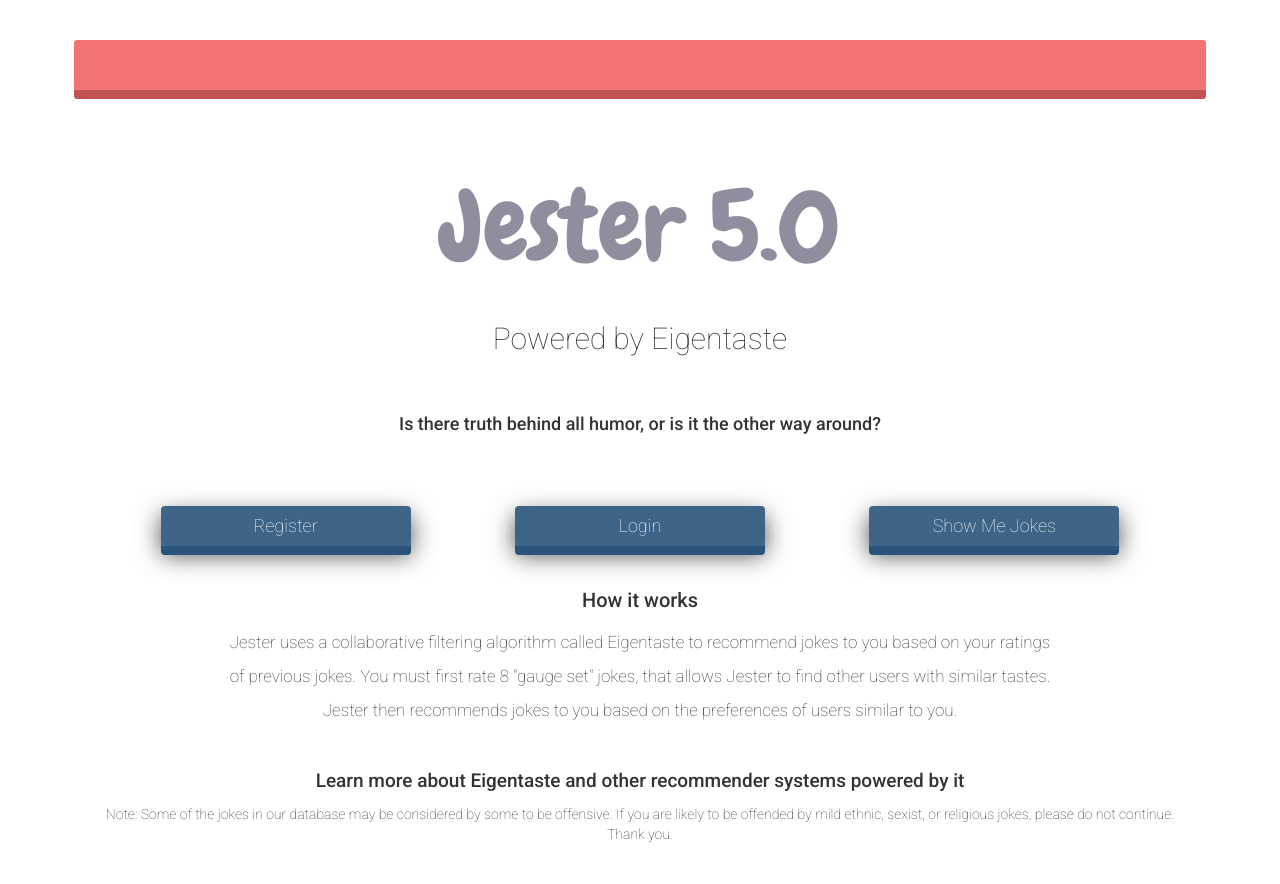
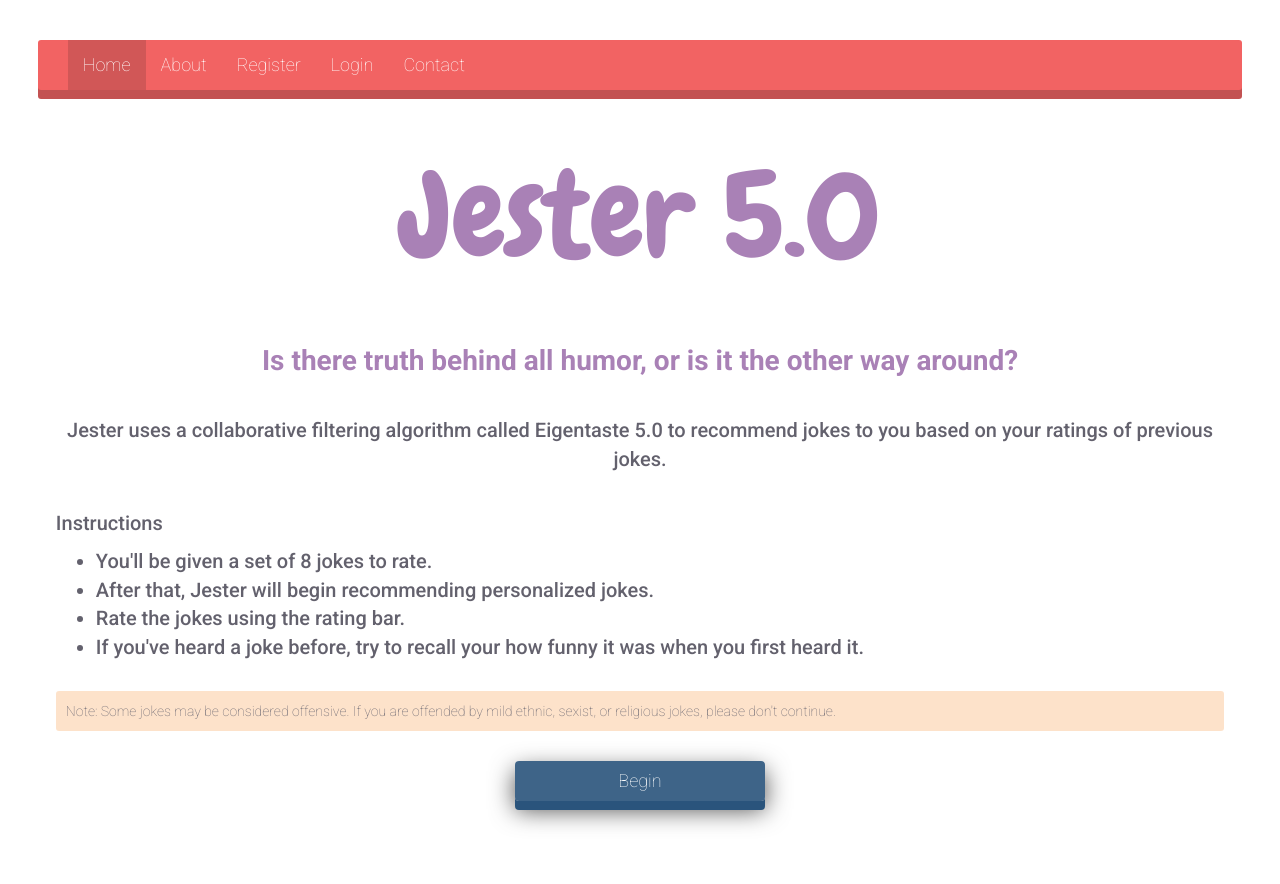
Before and after one commit to BerkeleyAutomation/Jester-Frontend, a plain HTML site: page index.html in a window 1280 px wide. Drawn offline with nearby package versions, Linux system fonts and the light colour scheme.

Commit message:
Finished redesigning home page

```diff
--- a/css/style.css
+++ b/css/style.css
@@ -3,8 +3,9 @@
     font-weight: 100;
     height: 100%;
     margin: 0;
-    padding: 3%;
+    padding: 1.5%;
     padding-top: 20px;
+    color: rgb(169,129,182);
 }
 
 .content {
@@ -16,12 +17,12 @@
 
 .jester-heading {
     text-align: center;
-    font-size: 100px;
+    font-size: 120px;
     /* Padding */
-    padding-top: 25px;
     padding-bottom: 10px;
+    padding-left: 0px;
+    padding-right: 0px;
     font-family: 'Chewy';
-    color: rgb(145,141,159);
 }
 
 .jester-subheading {
@@ -39,7 +40,7 @@
 
 .jester-introduction {
     /* Margins */
-    margin-top: 50px;
+    margin-top: 30px;
     /* Padding */
     padding-right: 5%;
     padding-left: 5%;
@@ -47,8 +48,8 @@
 
 .jester-introduction-heading {
     text-align: center;
-    font-size: 18px;
-    font-weight: 500;
+    font-size: 28px;
+    font-weight: 700;
 }
 
 .jester-introduction-body {
@@ -81,7 +82,7 @@
     padding-left: 40px;
     padding-top: 7px;
     /* Margins */
-    margin-top: 20px;
+    margin-top: 90px;
     margin-right: auto;
     margin-left: auto;
     text-align: center;
@@ -186,10 +187,22 @@
 }
 
 .navbar, .navbar-default {
-    border: none;
-    background: rgba(242, 99, 99, 0.9);
+    border: none !important;
+    background: rgb(242, 99, 99);
     border-radius: 3px;
     -webkit-box-shadow: 0px 9px 0px rgb(195, 82, 82);
+    -moz-box-shadow: 0px 9px 0px rgb(195, 82, 82);
+    box-shadow: 0px 9px 0px rgb(195, 82, 82);
+}
+
+.active-item {
+    background: rgba(195, 82, 82, 0.69) !important;
+}
+
+.item {
+    color: white !important;
+    font-size: 18px !important;
+    text-align: center !important;
 }
 
 a.brand {
@@ -207,3 +220,39 @@
 #toggle-button:hover {
     background: rgb(255, 179, 179);
 }
+
+#navbar-collapse {
+    border: none;
+}
+
+.jester-info {
+    color: rgb(99, 97, 109);
+}
+
+.nav-item {
+    border: none;
+    color: #ffffff;
+    height: 50px;
+    padding-top: 10px;
+    padding-left: 0;
+    padding-right: 0;
+    font-size: 18px;
+    display: inline-block;
+    margin: 0;
+    text-align: center;
+}
+
+.info {
+    text-align: center;
+    margin-top: 25px;
+    font-size: 20px;
+    font-weight: 400;
+}
+
+.important {
+    margin-top: 20px;
+    border-radius: 3px;
+    color: rgb(99, 97, 109);
+    background: rgba(244, 123, 16, 0.22);
+    padding: 10px;
+}
--- a/index.html
+++ b/index.html
@@ -8,7 +8,7 @@
 
     <!-- Bootstrap -->
     <link href="css/bootstrap.min.css" rel="stylesheet">
-    <link href='http://fonts.googleapis.com/css?family=Roboto:100,500' rel='stylesheet' type='text/css'>
+    <link href='http://fonts.googleapis.com/css?family=Roboto:100,500,700' rel='stylesheet' type='text/css'>
     <link href='http://fonts.googleapis.com/css?family=Chewy' rel='stylesheet' type='text/css'>
 
     <!-- HTML5 shim and Respond.js for IE8 support of HTML5 elements and media queries -->
@@ -23,57 +23,63 @@
     <link href="css/style.css" rel="stylesheet">
 </head>
     <body>
-        <nav class="navbar navbar-default">
+        <nav class="navbar navbar-default" id="navbar">
+            <!-- Collect the nav links, forms, and other content for toggling -->
             <div class="container-fluid">
+                <!-- Brand and toggle get grouped for better mobile display -->
                 <div class="navbar-header">
-                    <button type="button" id="toggle-button" class="navbar-toggle collapsed" data-toggle="collapse">
-                        <span class="sr-only">Toggle navigation</span>
+                    <button type="button" id="toggle-button" class="navbar-toggle collapsed" data-toggle="collapse" data-target="#navbar-collapse">
                         <span class="icon-bar"></span>
                         <span class="icon-bar"></span>
                         <span class="icon-bar"></span>
                     </button>
                 </div>
-            </div>
+
+                <!-- Collect the nav links, forms, and other content for toggling -->
+                <div class="collapse navbar-collapse" id="navbar-collapse">
+                    <ul class="nav navbar-nav">
+                        <li class="active"><a href="#" class="item active-item">Home</a></li>
+                        <li><a class="item" href="#">About</a></li>
+                        <li><a class="item" href="#">Register</a></li>
+                        <li><a class="item" href="#">Login</a></li>
+                        <li><a class="item" href="#">Contact</a></li>
+                    </ul>
+                </div> <!-- /.navbar-collapse -->
+            </div> <!-- /.container-fluid -->
         </nav>
         <div class="content">
             <!-- Heading -->
             <div>
                 <p class="jester-heading">Jester 5.0</p>
-                <p class="jester-subheading">Powered by Eigentaste</p>
             </div>
             <!-- Introduction -->
             <div class="jester-introduction">
                 <p class="jester-introduction-heading">Is there truth behind all humor, or is it the other way around?</p>
             </div>
-            <!-- Buttons -->
-            <div class="jester-button-container">
-                <div class="col-md-4 jester-button-subcontainer">
-                   <a href="register.html"><div class="jester-button">Register</div></a>
+            <div class="row">
+                <div class="col-md-12 info">
+                    <p class="jester-info">
+                        Jester uses a collaborative filtering algorithm called Eigentaste 5.0
+                        to recommend jokes to you based on your ratings of previous jokes.
+                    </p>
                 </div>
-                <div class="col-md-4 jester-button-subcontainer">
-                    <a href="login.html"><div class="jester-button" href="#">Login</div></a>
-                </div>
-                <div class="col-md-4 jester-button-subcontainer">
-                    <div class="jester-button" href="#">Show Me Jokes</div>
+                <div class="col-md-12 info" style="text-align: left;">
+                    <p class="jester-info">Instructions</p>
+                    <ul class="jester-info">
+                        <li>You'll be given a set of 8 jokes to rate.</li>
+                        <li>After that, Jester will begin recommending personalized jokes.</li>
+                        <li>Rate the jokes using the rating bar.</li>
+                        <li>If you've heard a joke before, try to recall your how funny
+                            it was when you first heard it.</li>
+                    </ul>
                 </div>
             </div>
-            <!-- Body -->
-            <div class="col-md-12">
-                <p class="jester-info-heading">How it works </p>
-                <p class="jester-info-body">
-                    Jester uses a collaborative filtering algorithm called Eigentaste to recommend jokes
-                    to you based on your ratings of previous jokes. You must first rate 8 "gauge set" jokes, that
-                    allows Jester to find other users with similar tastes. Jester then recommends jokes to you based on
-                    the preferences of users similar to you.
-                </p>
-                <p class="jester-info-body learn-more">Learn more about Eigentaste and other recommender systems powered by it</p>
+            <div class="important col-md-12">
+                Note: Some jokes may be considered offensive.
+                If you are offended by mild ethnic, sexist, or religious jokes,
+                please don't continue.
             </div>
-        </div>
-        <div class="jester-footer">
-            Note: Some of the jokes in our database may be considered by some to be offensive.
-            If you are likely to be offended by mild ethnic, sexist, or
-            religious jokes, please do not continue. Thank you.
-        </div>
+            <div class="jester-button">Begin</div>
         <!-- jQuery (necessary for Bootstrap's JavaScript plugins) -->
         <script src="https://ajax.googleapis.com/ajax/libs/jquery/1.11.1/jquery.min.js"></script>
         <!-- Include all compiled plugins (below), or include individual files as needed -->
```
